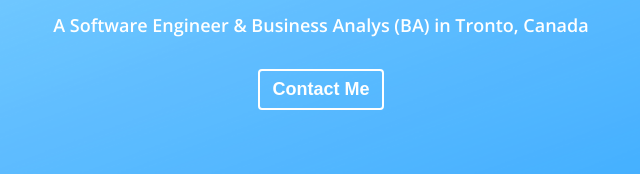
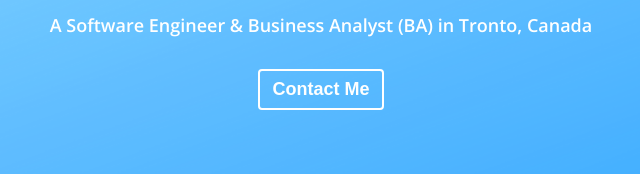
Before and after one commit to hkpark97/portfolio_97, a plain HTML site: page index.html in a window 1280 px wide. Shown: the part 548-731 px from the top of the page, 319-959 px from the left. Drawn offline with nearby package versions, Linux system fonts and the light colour scheme.

Commit message:
Update index.html

```diff
--- a/index.html
+++ b/index.html
@@ -41,7 +41,7 @@ rel="stylesheet" />
 <section id="home">
 <img src="images/myself.JPG" alt="Kate's profile photo" class="home__avatar">
 <h1 class="home__title">Hello, <br /> I am a Dream Builder</h1>
-<h2 class="home__description">A Software Engineer & Business Analys (BA) in Tronto, Canada</h2>
+<h2 class="home__description">A Software Engineer & Business Analyst (BA) in Tronto, Canada</h2>
 <button class="home__contact">Contact Me</button>
 </section>
 
```
